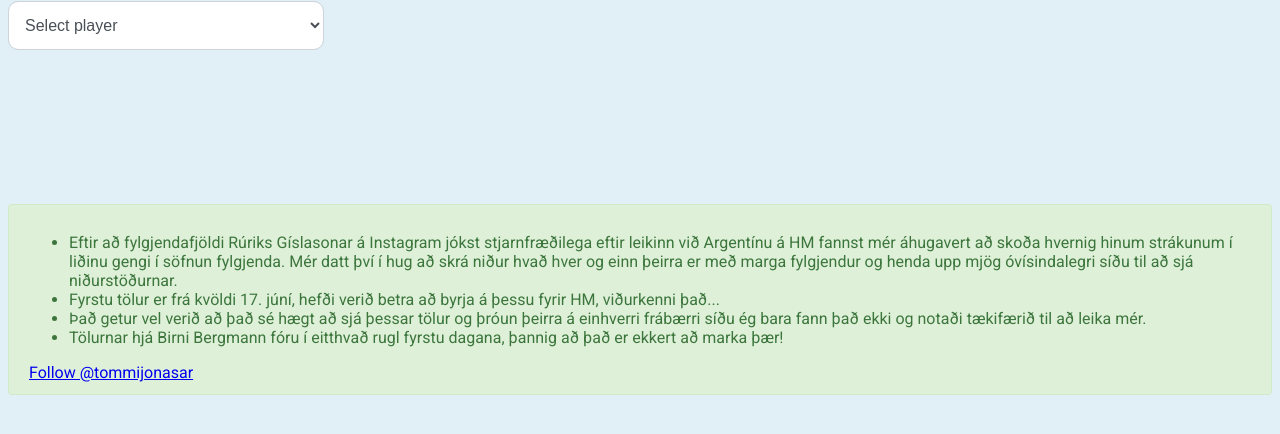
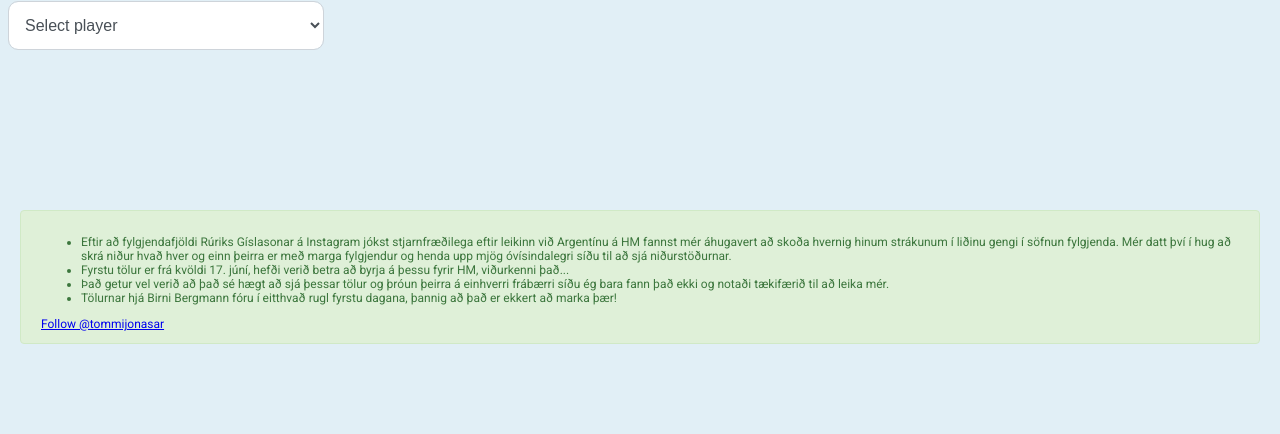
Before and after one commit to tommijonasar/tommijonasar.github.io, a plain HTML site: page index.html in a window 1280 px wide. Shown: the part 80-514 px from the top of the page. Drawn offline with Linux system fonts and the light colour scheme; a script that the page names is missing.

Commit message:
Fix message

```diff
--- a/index.html
+++ b/index.html
@@ -31,12 +31,13 @@
 
     .alert {
       padding: .75rem 1.25rem;
-      margin-bottom: 1rem;
       border: 1px solid transparent;
       border-radius: .25rem;
       background-color: #dff0d8;
       border-color: #d0e9c6;
       color: #3c763d;
+      font-size: 0.75rem;
+      margin: 0.375rem 0.75rem;
     }
   </style>
 
```
